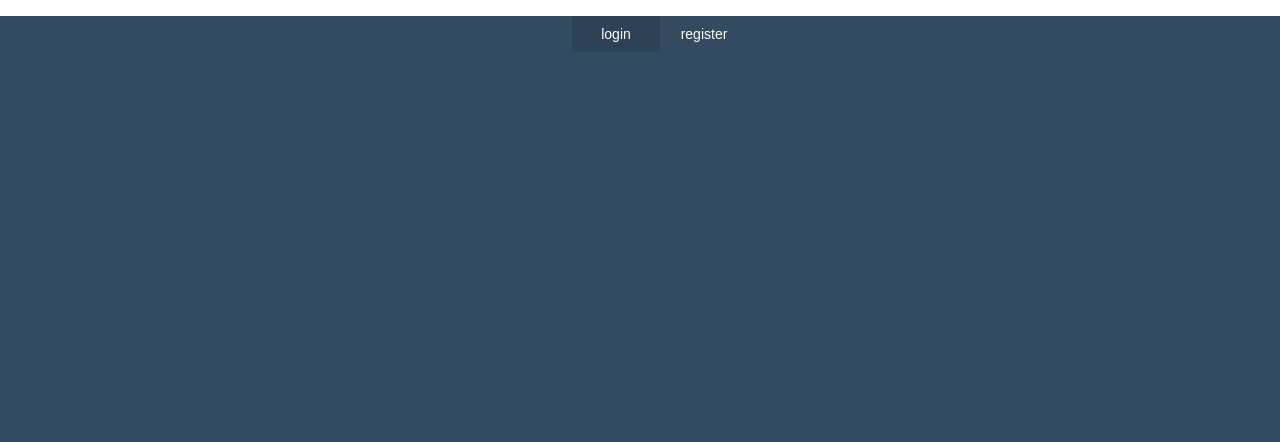
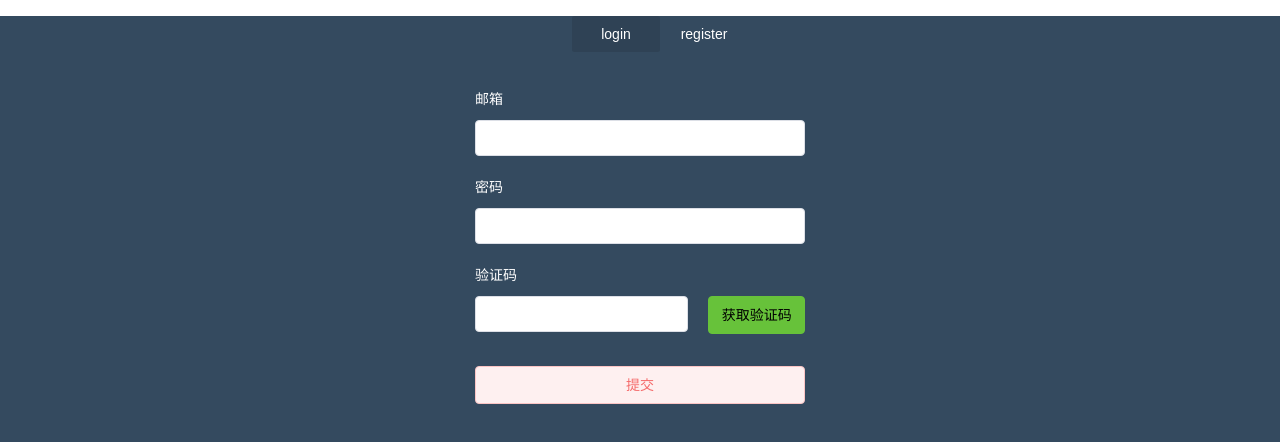
Before and after one commit to AT-Antelope/vue-item, a Vue app: page /#/login in a window 1280 px wide. Shown: the top 442 px of the page. Built offline with nearby package versions, Linux system fonts and the light colour scheme.

Commit message:
新增login页面的表单界面

```diff
--- a/src/views/Login/index.vue
+++ b/src/views/Login/index.vue
@@ -13,6 +13,50 @@
           {{ item.txt }}
         </li>
       </ul>
+      <!-- 表单 start -->
+      <el-form
+        :model="ruleForm"
+        status-icon
+        :rules="rules"
+        ref="ruleForm"
+        class="login-form"
+        size="medium"
+      >
+        <el-form-item prop="pass" class="form-item">
+          <label>邮箱</label>
+          <el-input type="password" v-model="ruleForm.pass" autocomplete="off"></el-input>
+        </el-form-item>
+        <el-form-item prop="checkPass" class="form-item">
+          <label>密码</label>
+          <el-input
+            type="password"
+            v-model="ruleForm.checkPass"
+            autocomplete="off"
+          ></el-input>
+        </el-form-item>
+
+        <el-form-item prop="age" class="form-item">
+          <label>验证码</label>
+          <el-row :gutter="20">
+            <el-col :span="16">
+              <el-input v-model.number="ruleForm.age"></el-input>
+            </el-col>
+            <el-col :span="8">
+              <el-button type="success" class="block">获取验证码</el-button>
+            </el-col>
+          </el-row>
+        </el-form-item>
+        <el-form-item>
+          <el-button
+            type="danger"
+            @click="submitForm('ruleForm')"
+            class="block login-btn"
+            plain
+            >提交</el-button
+          >
+        </el-form-item>
+      </el-form>
+      <!-- 表单 end -->
     </div>
   </div>
 </template>
@@ -20,11 +64,57 @@
 export default {
   name: "login",
   data() {
+    var checkAge = (rule, value, callback) => {
+      if (!value) {
+        return callback(new Error("年龄不能为空"));
+      }
+      setTimeout(() => {
+        if (!Number.isInteger(value)) {
+          callback(new Error("请输入数字值"));
+        } else {
+          if (value < 18) {
+            callback(new Error("必须年满18岁"));
+          } else {
+            callback();
+          }
+        }
+      }, 1000);
+    };
+    var validatePass = (rule, value, callback) => {
+      if (value === "") {
+        callback(new Error("请输入密码"));
+      } else {
+        if (this.ruleForm.checkPass !== "") {
+          this.$refs.ruleForm.validateField("checkPass");
+        }
+        callback();
+      }
+    };
+    var validatePass2 = (rule, value, callback) => {
+      if (value === "") {
+        callback(new Error("请再次输入密码"));
+      } else if (value !== this.ruleForm.pass) {
+        callback(new Error("两次输入密码不一致!"));
+      } else {
+        callback();
+      }
+    };
     return {
       menuTab: [
         { txt: "login", active: true },
         { txt: "register", active: false },
       ],
+      // 表单数据
+      ruleForm: {
+        pass: "",
+        checkPass: "",
+        age: "",
+      },
+      rules: {
+        pass: [{ validator: validatePass, trigger: "blur" }],
+        checkPass: [{ validator: validatePass2, trigger: "blur" }],
+        age: [{ validator: checkAge, trigger: "blur" }],
+      },
     };
   },
   created() {},
@@ -36,11 +126,23 @@ export default {
     // 改变导航栏选项卡的当前激活状态
     toggleMenu(item) {
       // 曾尝试传入index或使用target/currentTarget来使当前对象改变，失败
-      // 先把menuTab中的所有item的active都改为false，再把当前的更改为true
+      // 先把menuTab中的所有item的active都改为false
       this.menuTab.forEach((e) => {
         e.active = false;
       });
+      // 再把当前的更改为true，高亮
       item.active = true;
+    },
+    // 表单数据
+    submitForm(formName) {
+      this.$refs[formName].validate((valid) => {
+        if (valid) {
+          alert("submit!");
+        } else {
+          console.log("error submit!!");
+          return false;
+        }
+      });
     },
   },
 };
@@ -69,4 +171,25 @@ export default {
     background-color: rgba($color: #000000, $alpha: 0.1);
   }
 }
+.login-form {
+  margin-top: 29px;
+  label {
+    display: block;
+    margin-bottom: 3px;
+    font-size: 14px;
+    color: #fff;
+  }
+  .form-item {
+    margin-bottom: 13px;
+  }
+  .block {
+    //   改为块元素后可以占满一整行
+    display: block;
+    width: 100%;
+    padding: 0;
+  }
+  .login-btn {
+    margin-top: 19px;
+  }
+}
 </style>
```
